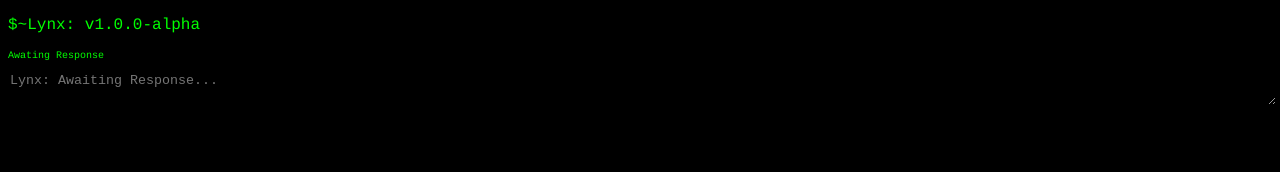
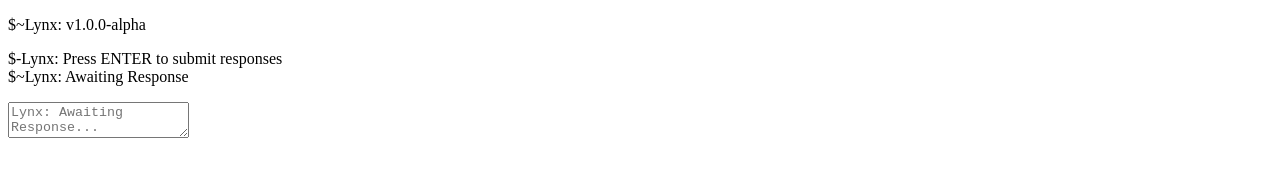
Before and after one commit to soccerJoshNumberNine/lynx, a plain HTML site: page chat.html in a window 1280 px wide. Drawn offline with nearby package versions, Linux system fonts and the light colour scheme.

Commit message:
Update chat.html

```diff
--- a/chat.html
+++ b/chat.html
@@ -3,29 +3,10 @@
 <head>
   <script src="https://ajax.googleapis.com/ajax/libs/jquery/3.2.1/jquery.min.js"></script>
   <title>Lynx</title>
-  <style>
-    .chat, .chat:active {
-      background-color: #000;
-      color: #00ff00;
-      width: 100%;
-      height: 100%;
-      border: none;
-    }
-
-    .black {
-      background-color: #000;
-      color: #00ff00;
-      font-family: Courier;
-    }
-
-    .waiting {
-      font-size: 10px;
-    }
-  </style>
 </head>
 <body class="black">
   <p>$~Lynx: v1.0.0-alpha</p>
-  <p class="waiting" id="lynxStatus">Awating Response<span id="waitingDisplay"></span></p>
+  <p class="waiting" id="lynxStatus">$-Lynx: Press ENTER to submit responses<br/>$~Lynx: <span id="waitingDisplay">Awaiting Response</span></p>
   <form>
     <textarea class="chat" placeholder="Lynx: Awaiting Response..." id="chat"></textarea>
     <input type="reset" id="reset" hidden/>
```
